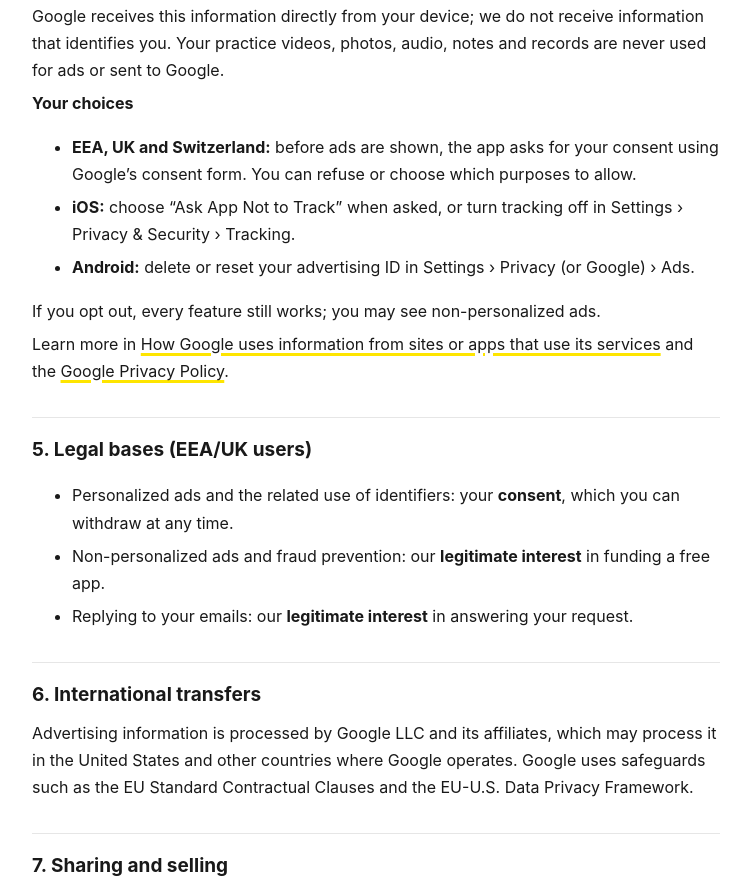
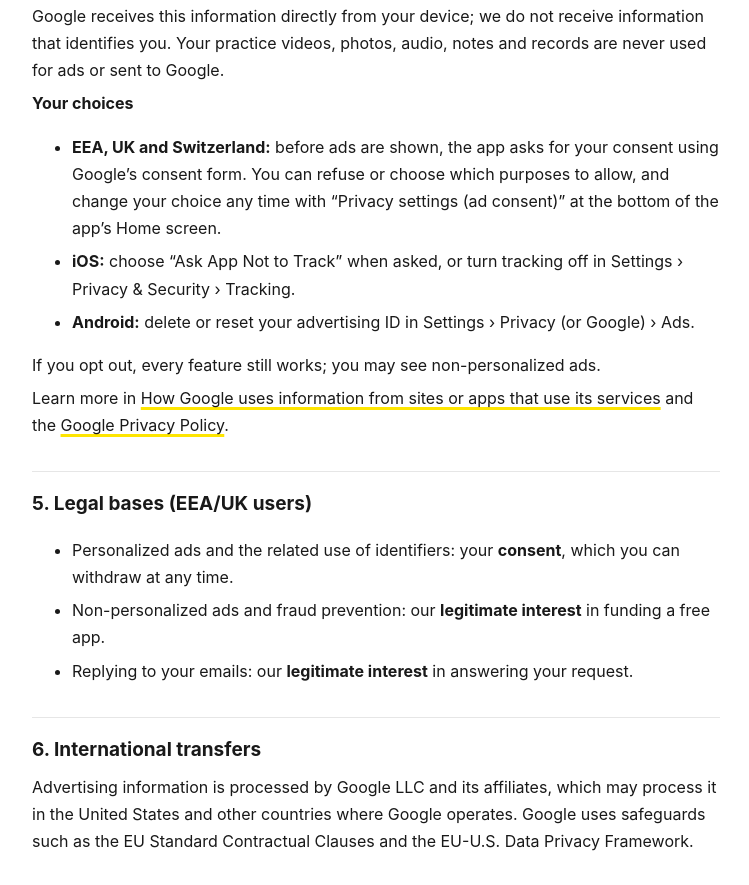
Before and after one commit to cks274-droid/cks274-droid.github.io, a plain HTML site: page en/privacy.html in a window 1280 px wide. Shown: the part 1928-2813 px from the top of the page, without its empty margins (264-1013 px from the left). Drawn offline with Linux system fonts and the light colour scheme.

Commit message:
영어 처리방침: 앱 안 개인정보 설정 버튼 안내
Co-Authored-By: Claude Opus 5.5 <noreply@anthropic.com>

```diff
--- a/en/privacy.html
+++ b/en/privacy.html
@@ -60,7 +60,7 @@
 <p>Google receives this information directly from your device; we do not receive information that identifies you. Your practice videos, photos, audio, notes and records are never used for ads or sent to Google.</p>
 <p><strong>Your choices</strong></p>
 <ul>
-<li><strong>EEA, UK and Switzerland:</strong> before ads are shown, the app asks for your consent using Google’s consent form. You can refuse or choose which purposes to allow.</li>
+<li><strong>EEA, UK and Switzerland:</strong> before ads are shown, the app asks for your consent using Google’s consent form. You can refuse or choose which purposes to allow, and change your choice any time with “Privacy settings (ad consent)” at the bottom of the app’s Home screen.</li>
 <li><strong>iOS:</strong> choose “Ask App Not to Track” when asked, or turn tracking off in Settings › Privacy &amp; Security › Tracking.</li>
 <li><strong>Android:</strong> delete or reset your advertising ID in Settings › Privacy (or Google) › Ads.</li>
 </ul>
```
